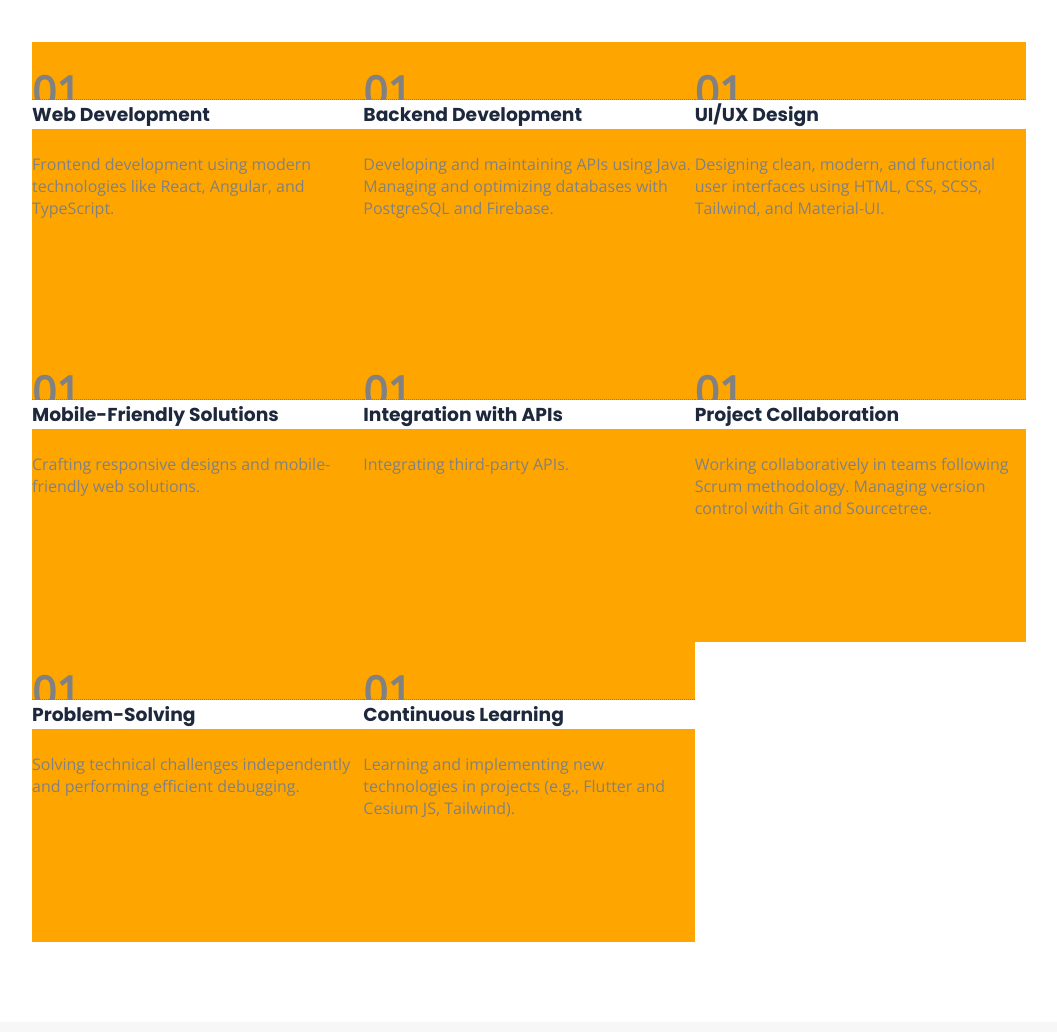
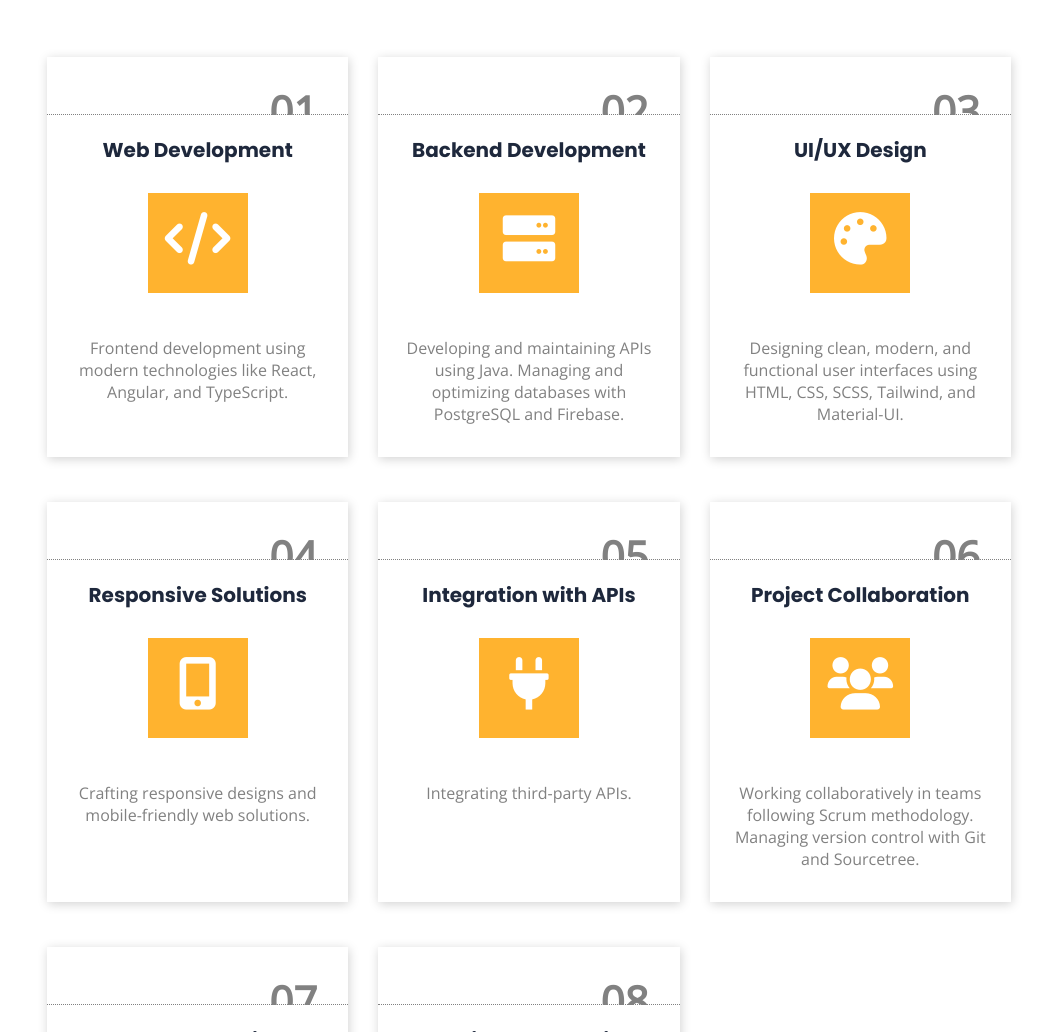
Before and after one commit to blintdm98/portfolio, a plain HTML site: page kozos.html in a window 1280 px wide. Shown: the part 2534-3566 px from the top of the page, without its empty margins (111-1168 px from the left). Drawn offline with nearby package versions, Linux system fonts and the light colour scheme; a web font is replaced by a local one.

Commit message:
"What I do" section cards hover transitions, adding some css

```diff
--- a/css/style.css
+++ b/css/style.css
@@ -372,31 +372,70 @@ input:focus,textarea:focus{
     border: none;
     outline: none;
 }
-.cards{
+.cards {
     display:grid;
     grid-template-columns:1fr;
 }
-.cards>.box{
-    height: 300px;
-    background: orange;
+
+.card {
+    padding-top: 15px;
+    text-align: center;
 }
 
-.cards > .box > h3 {
+.cards > .card > .box{
+    height: 400px;
+    /* background: orange; */
+    margin: 0 15px 30px;
+    box-shadow: 1px 2px 10px rgba(0,0,0,.18);
+}
+
+.cards > .card > .box > h3 {
     position: relative;
     z-index: 2;
     background-color: #fff;
+    padding: 20px;
+    font-size: 20px;
+    font-weight: 24px;
+    margin-bottom: .5rem;
 }
 
-.cards > .box > div {
+.cards > .card > .box > .number {
     position: relative;
+    text-align: right;
     border-bottom: 1px dotted;
 }
 
-.cards > .box > div > strong {
+.cards > .card > .box > div > strong {
+    display: inline-block; /* Szükséges, hogy a transform működjön */
     position: relative;
     font-size: 42px;
-    top: 20px;
+    top: 25px;
     z-index: 1;
+    transition: transform 0.3s ease;
+    padding-right: 20px;
+}
+.card:hover strong {
+    transform: translateY(-15px);
+}
+
+.icon {
+    height: 100px;
+    width: 100px;
+    margin: 0 auto;
+    text-align: center;
+    font-size: 42px;
+    background-color: var(--orange);
+    color:#fff;
+    padding-top: 1rem;
+    transition: transform 0.6s ease;
+}
+
+.card:hover .icon {
+    transform: rotateY(180deg);
+}
+
+.card > .box > p {
+    padding: 20px 20px;
 }
 
 /*tablet*/
--- a/kozos.html
+++ b/kozos.html
@@ -5,7 +5,8 @@
     <title>Szakmai Portfolio</title>
     <meta name="viewport" content="width=device-width, initial-scale=1">
     <!--ikonok stíluslapja-->
-    <link href="https://cdnjs.cloudflare.com/ajax/libs/font-awesome/5.12.1/css/all.min.css" rel="stylesheet">
+    <!-- <link href="https://cdnjs.cloudflare.com/ajax/libs/font-awesome/5.12.1/css/all.min.css" rel="stylesheet"> -->
+    <link href="https://cdnjs.cloudflare.com/ajax/libs/font-awesome/6.0.0/css/all.min.css" rel="stylesheet">
     <link rel="stylesheet" href="css/style.css">
     <link rel="preconnect" href="https://fonts.googleapis.com">
     <link rel="preconnect" href="https://fonts.gstatic.com" crossorigin>
@@ -175,8 +176,9 @@
         <p>Lorem ipsum dolor sit amet, consectetur adipisicing elit. Aperiam doloribus ea ipsam iste quas, veniam.</p>
     </div>
     <div class="cards">
+        <div class="card">
             <div class="box">
-            <div>
+                <div class="number">
                     <strong>
                         01.
                     </strong>
@@ -184,100 +186,139 @@
                 <h3>
                     Web Development
                 </h3>
+                <div class="icon">
+                    <i class="fa-solid fa-code fa-lg"></i>
+                </div>
                 <p>
                     Frontend development using modern technologies like React, Angular, and TypeScript.
                 </p>
             </div>
+        </div>
+        <div class="card">
             <div class="box">
-            <div>
+                <div class="number">
                     <strong>
-                    01.
+                        02.
                     </strong>
                 </div>
                 <h3>
                     Backend Development
                 </h3>
+                <div class="icon">
+                    <i class="fa-solid fa-server fa-lg"></i>
+                </div>
                 <p>
                     Developing and maintaining APIs using Java. Managing and optimizing databases with PostgreSQL and Firebase.
                 </p>
             </div>
+        </div>
+        <div class="card">
             <div class="box">
-            <div>
+                <div class="number">
                     <strong>
-                    01.
+                        03.
                     </strong>
                 </div>
                 <h3>
                     UI/UX Design
                 </h3>
+                <div class="icon">
+                    <i class="fa-solid fa-palette fa-lg"></i>
+                </div>
                 <p>
                     Designing clean, modern, and functional user interfaces using HTML, CSS, SCSS, Tailwind, and Material-UI.
                 </p>
             </div>
+        </div>
+        <div class="card">
             <div class="box">
-            <div>
+                <div class="number">
                     <strong>
-                    01.
+                        04.
                     </strong>
                 </div>
                 <h3>
-                Mobile-Friendly Solutions
+                    Responsive Solutions
                 </h3>
+                <div class="icon">
+                    <i class="fa-solid fa-mobile-alt fa-lg"></i>
+                </div>
                 <p>
                     Crafting responsive designs and mobile-friendly web solutions.
                 </p>
             </div>
+        </div>
+        <div class="card">
             <div class="box">
-            <div>
+                <div class="number">
                     <strong>
-                    01.
+                        05.
                     </strong>
                 </div>
                 <h3>
                     Integration with APIs
                 </h3>
+                <div class="icon">
+                    <i class="fa-solid fa-plug fa-lg"></i>
+                </div>
                 <p>
                     Integrating third-party APIs.
                 </p>
             </div>
+        </div>
+        <div class="card">
             <div class="box">
-            <div>
+                <div class="number">
                     <strong>
-                    01.
+                        06.
                     </strong>
                 </div>
                 <h3>
                     Project Collaboration
                 </h3>
+                <div class="icon">
+                    <i class="fa-solid fa-users fa-lg"></i>
+                </div>
                 <p>
                     Working collaboratively in teams following Scrum methodology. Managing version control with Git and Sourcetree.
                 </p>
             </div>
+        </div>
+        <div class="card">
             <div class="box">
-            <div>
+                <div class="number">
                     <strong>
-                    01.
+                        07.
                     </strong>
                 </div>
                 <h3>
                     Problem-Solving
                 </h3>
+                <div class="icon">
+                    <i class="fa-solid fa-lightbulb fa-lg"></i>
+                </div>
                 <p>
                     Solving technical challenges independently and performing efficient debugging.
                 </p>
             </div>
+        </div>
+        <div class="card">
             <div class="box">
-            <div>
+                <div class="number">
                     <strong>
-                    01.
+                        08.
                     </strong>
                 </div>
                 <h3>
                     Continuous Learning
                 </h3>
+                <div class="icon">
+                    <i class="fa-solid fa-graduation-cap fa-lg"></i>
+                </div>
                 <p>
                     Learning and implementing new technologies in projects (e.g., Flutter and Cesium JS, Tailwind).
                 </p>
+            </div>
         </div>
     </div>
 </section>
```
Lines whose indentation alone changed are shown as unchanged.
